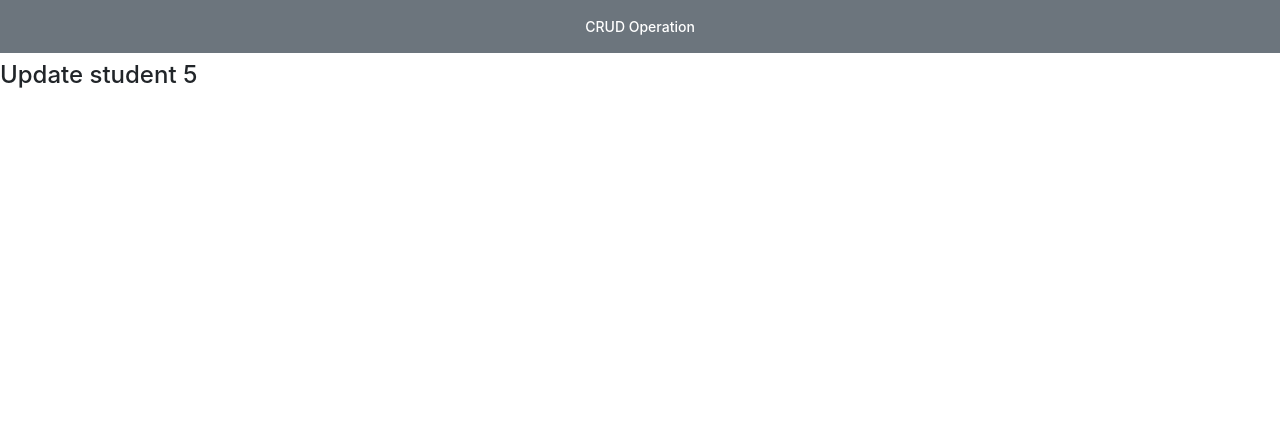
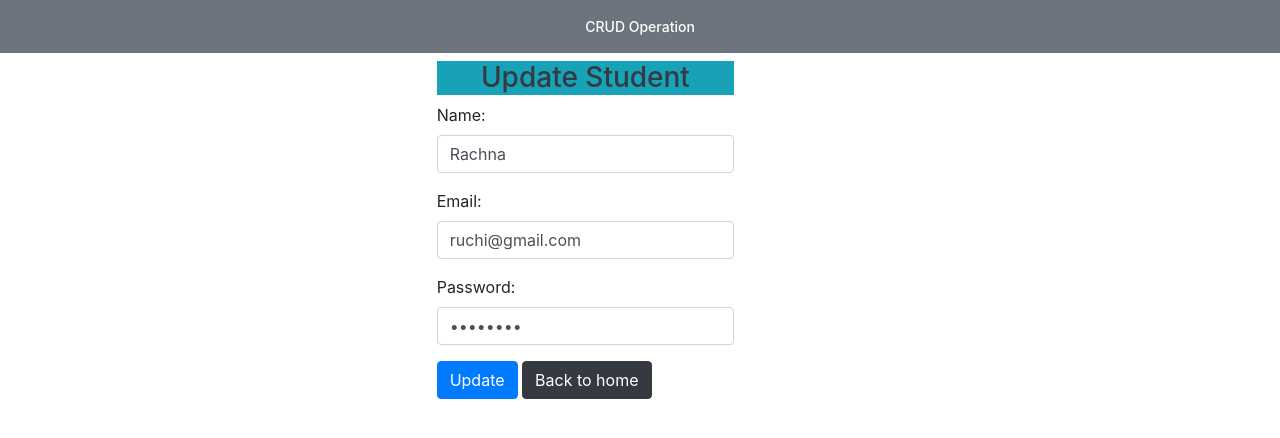
Before and after one commit to khansrk956/khansrk956, a Django app: page /5 in a window 1280 px wide. Shown: the top 438 px of the page. Run offline with Django 4.2, Linux system fonts and the light colour scheme; data comes from the database, SQL or seed files in the repository; both versions use the stored data as it was after the commit; some libraries are stand-ins or nearby versions.

Commit message:
mycommit

```diff
--- a/crud/forms.py
+++ b/crud/forms.py
@@ -10,5 +10,5 @@ class StudentRegistration(forms.ModelForm):
         widgets = {
             'name':forms.TextInput(attrs={'class':'form-control'}),
             'email':forms.TextInput(attrs={'class':'form-control'}),
-            'password':forms.PasswordInput(attrs={'class':'form-control'})
+            'password':forms.PasswordInput(render_value=True,attrs={'class':'form-control'})
         }
--- a/crud/templates/enroll/addORshow.html
+++ b/crud/templates/enroll/addORshow.html
@@ -29,6 +29,7 @@
 
         <div class="col-sm-6 offset-1">
             <h2 class="text-center alert alert-secondary">Show Student Information</h2>
+            <h3>{{ msg }}</h3>
             {% if stu %}
 
             <table class="table table table-hover">
--- a/crud/templates/enroll/update.html
+++ b/crud/templates/enroll/update.html
@@ -14,7 +14,20 @@
   </head>
   <body>
     <h1 class=" col-form-label-sm p-3 mb-2 bg-secondary text-white text-center">CRUD Operation</h1>
-    <h4>Update student {{id}}</h4>
+    <div class="row ">
+        <div class="col-sm-3 offset-4">
+        <h3 class="mb-2 bg-info text-dark text-center">Update Student</h3>
+
+        <form action="" method="post">
+            {% csrf_token %}
+            {{fm.as_p}}
+            <input type="submit" value="Update" class="btn btn-primary">
+            <a href="{% url 'addshow' %}" class="btn btn-dark">Back to home</a>
+
+        </form>
+        </div>
+        </div>
+    </div>
     <!-- Optional JavaScript -->
     <!-- jQuery first, then Popper.js, then Bootstrap JS -->
     <script src="https://code.jquery.com/jquery-3.3.1.slim.min.js" integrity="sha384-q8i/X+965DzO0rT7abK41JStQIAqVgRVzpbzo5smXKp4YfRvH+8abtTE1Pi6jizo" crossorigin="anonymous"></script>
--- a/crud/views.py
+++ b/crud/views.py
@@ -8,12 +8,13 @@ from . models import User
 def add_show(request):
     if request.method == "POST":
         fm = StudentRegistration(request.POST)
+
         # First way to save data in database.
         # if fm.is_valid():
         #     fm.save()
 
         # second way to save data in database.
-        msg='Data Inserted successfully'
+
         if fm.is_valid():
             nm = fm.cleaned_data['name']
             em = fm.cleaned_data['email']
@@ -25,8 +26,7 @@ def add_show(request):
     else:
         fm = StudentRegistration()
     stu = User.objects.all()
-    msg="Record Inserted Successfully..."
-    return render(request,'enroll/addORshow.html',{'form':fm,'stu':stu,'msg':msg})
+    return render(request,'enroll/addORshow.html',{'form':fm,'stu':stu})
 
 # delete data from database.
 
@@ -40,4 +40,14 @@ def del_data(request,id):
 # update data.
 
 def update_data(request,id):
-    return render(request,'enroll/update.html', {'id':id})
+    if request.method == "POST":
+        d = User.objects.get(pk=id)
+        fm = StudentRegistration(request.POST, instance=d)
+        if fm.is_valid():
+            fm.save()
+            return redirect('/')
+    else:
+        d = User.objects.get(pk=id)
+        fm = StudentRegistration(instance=d)
+
+    return render(request,'enroll/update.html', {'fm':fm})
```
Also changed, not shown: db.sqlite3.
